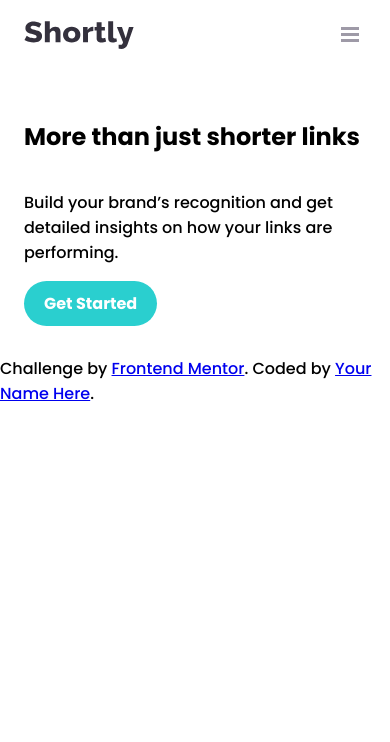
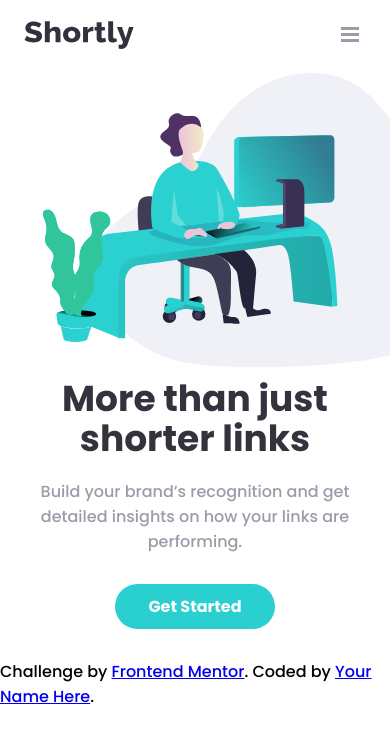
Before and after one commit to Abdelghafour122/url-shortening, a React (Create React App) app: page / in a window 390 px wide. Shown: the top 742 px of the page. Built offline with nearby package versions, Linux system fonts and the light colour scheme.

Commit message:
finished all the hero's responsiveness

```diff
--- a/src/Routes/Homepage/HeroSection.jsx
+++ b/src/Routes/Homepage/HeroSection.jsx
@@ -1,5 +1,4 @@
 import React from "react";
-import heroImage from "../../Images/illustration-working.svg";
 
 const HeroSection = () => {
   return (
@@ -13,9 +12,7 @@ const HeroSection = () => {
           </p>
           <button className="rounded big">Get Started</button>
         </section>
-        <div className="image">
-          {/* <img src={heroImage} alt="illustration-working" /> */}
-        </div>
+        <div className="image"></div>
       </div>
     </div>
   );
--- a/src/Scss/Components/_herosection.scss
+++ b/src/Scss/Components/_herosection.scss
@@ -2,25 +2,103 @@
   overflow: hidden;
   padding: 30px 0;
   & .container {
+    flex-direction: column;
+    @include breakpoint-up(small) {
+      flex-direction: row;
+    }
     & .text {
+      margin-top: 30px;
+      gap: 20px;
+      align-items: center;
+      @include breakpoint-up(small) {
+        gap: 10px;
+        align-items: flex-start;
+      }
+      @include breakpoint-up(large) {
+        flex-basis: 60%;
+      }
       & h1 {
+        text-align: center;
+        font-size: 36px;
+        margin: 0;
+        color: $vd-blue;
+        line-height: 40px;
+        @include breakpoint-up(small) {
+          text-align: unset;
+          font-size: 37px;
+          margin-top: unset;
+        }
+        @include breakpoint-up(medium) {
+          font-size: 45px;
+        }
+        @include breakpoint-up(large) {
+          font-size: 70px;
+          line-height: 82px;
+        }
       }
       & p {
+        margin: 0;
+        color: $g-violet;
+        text-align: center;
+        margin-bottom: 10px;
+        @include breakpoint-up(small) {
+          text-align: unset;
+          margin-bottom: 20px;
+        }
+        @include breakpoint-up(large) {
+          font-size: 19px;
+          margin-bottom: 26px;
+        }
       }
     }
     & .image {
+      height: 250px;
+      width: 100%;
+      order: -1;
+      position: relative;
+      @include breakpoint-up(small) {
+        order: unset;
+      }
       @include breakpoint-up(large) {
         height: 489px;
         width: 723px;
-        position: relative;
-        &::before {
-          content: "";
-          position: absolute;
-          background-image: url(../Images/illustration-working.svg);
-          top: 0;
-          left: 0;
-          height: 480px;
-          width: 723px;
+      }
+      &::before {
+        content: "";
+        position: absolute;
+        background-image: url(../Images/illustration-working.svg);
+        top: -11%;
+        left: -2%;
+        height: 127%;
+        width: 109%;
+        background-repeat: no-repeat;
+        background-size: 120%;
+        background-position: -35% 5%;
+        z-index: -2;
+        background-repeat: no-repeat;
+        @include breakpoint-up(small) {
+          top: 0%;
+          left: 6%;
+          height: 120%;
+          width: 120%;
+          background-size: 137%;
+          background-position: -1% 5%;
+        }
+        @include breakpoint-up(medium) {
+          top: -13%;
+          left: 6%;
+          height: 145%;
+          width: 120%;
+          background-size: 91%;
+          background-position: 103% 5%;
+        }
+        @include breakpoint-up(large) {
+          top: 0%;
+          left: 20%;
+          height: 100%;
+          width: 120%;
+          background-size: 97%;
+          background-position: 106% 30%;
         }
       }
       & img {
--- a/src/Scss/Utils/_globals.scss
+++ b/src/Scss/Utils/_globals.scss
@@ -130,6 +130,7 @@ ul {
   }
   &.big {
     font-size: 16px;
+    padding: 10px 33px;
   }
   &:hover {
     background-color: hsl(180, 55%, 75%);
@@ -162,6 +163,7 @@ ul {
   }
   &.big {
     font-size: 16px;
+    padding: 10px 33px;
   }
   &.copied {
     background-color: $dark-violet;
--- a/src/Scss/Utils/_variables.scss
+++ b/src/Scss/Utils/_variables.scss
@@ -1,6 +1,6 @@
 // PRIMARY
 $cyan: hsl(180, 66%, 49%);
-$dark-violet: hsl(257, 27%, 26%);
+$dark-violet: hsl(258, 27%, 26%);
 
 // SECONDARY
 $red: hsl(0, 87%, 67%);
```
Also changed, not shown: src/Dist/App.css, 1 other file (tests, documents, lock files or other folders).
